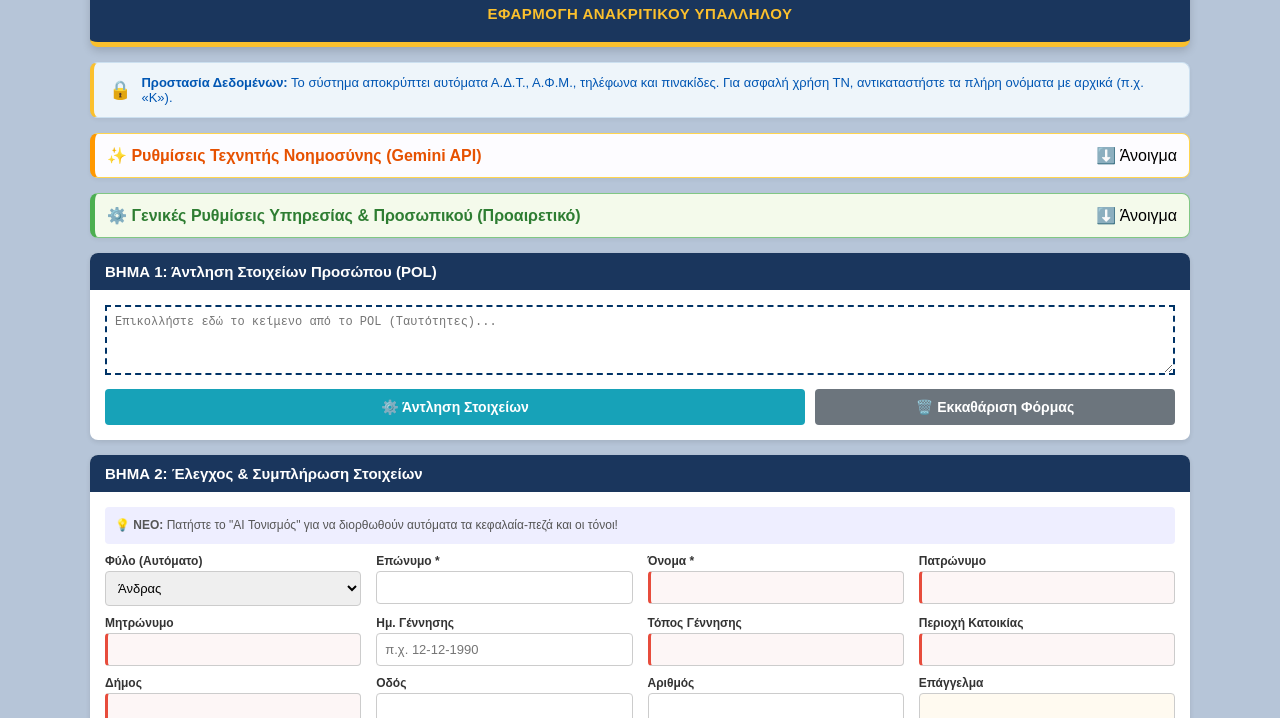
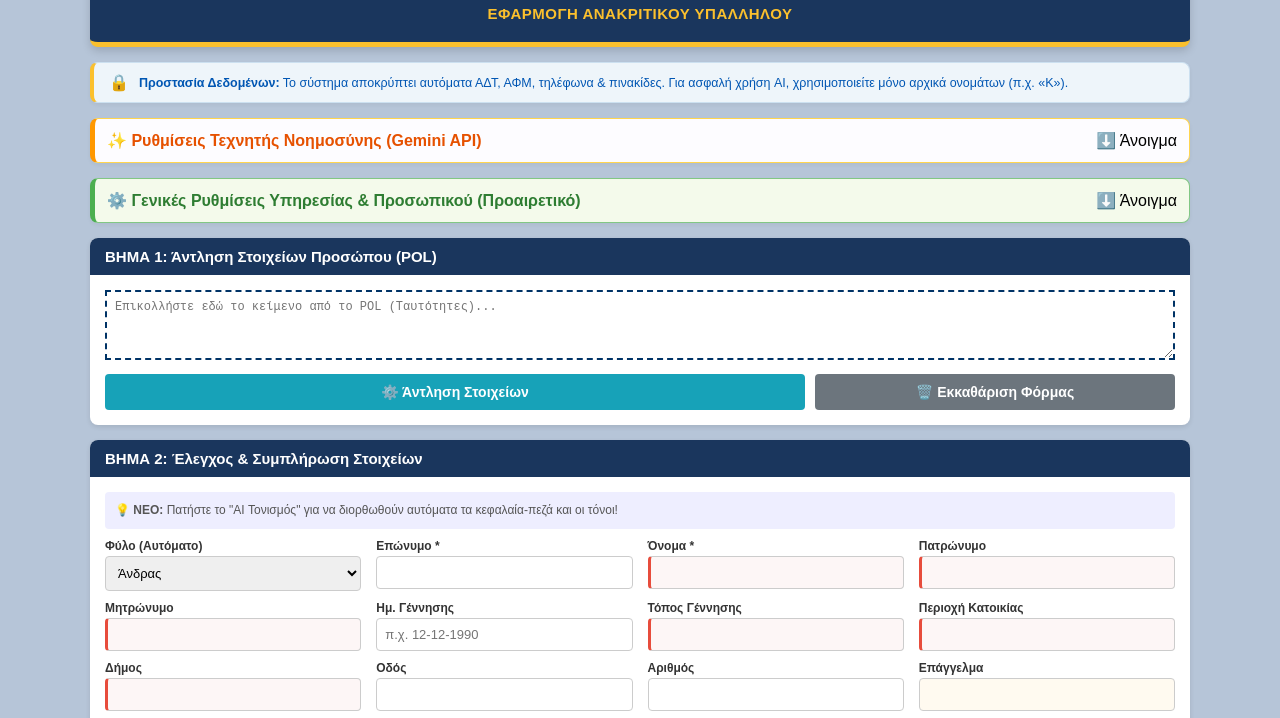
Before and after one commit to Touir3n/proanakrisi-app-v4, a plain HTML site: page index.html in a window 1280 px wide. Shown: the part 74-792 px from the top of the page. Drawn offline with Linux system fonts and the light colour scheme.

Commit message:
Update index.html

```diff
--- a/index.html
+++ b/index.html
@@ -14,9 +14,9 @@
         <p>ΕΦΑΡΜΟΓΗ ΑΝΑΚΡΙΤΙΚΟΥ ΥΠΑΛΛΗΛΟΥ</p>
     </div>
 
-    <div class="privacy-banner">
-        <span style="font-size: 18px;">🔒</span>
-        <span><b>Προστασία Δεδομένων:</b> Το σύστημα αποκρύπτει αυτόματα Α.Δ.Τ., Α.Φ.Μ., τηλέφωνα και πινακίδες. Για ασφαλή χρήση ΤΝ, αντικαταστήστε τα πλήρη ονόματα με αρχικά (π.χ. «Κ»).</span>
+<div class="privacy-banner" style="font-size: 12.5px; padding: 10px 15px;">
+        <span style="font-size: 16px;">🔒</span>
+        <span><b>Προστασία Δεδομένων:</b> Το σύστημα αποκρύπτει αυτόματα ΑΔΤ, ΑΦΜ, τηλέφωνα & πινακίδες. Για ασφαλή χρήση AI, χρησιμοποιείτε μόνο αρχικά ονομάτων (π.χ. «Κ»).</span>
     </div>
 
     <div class="ai-settings">
```
